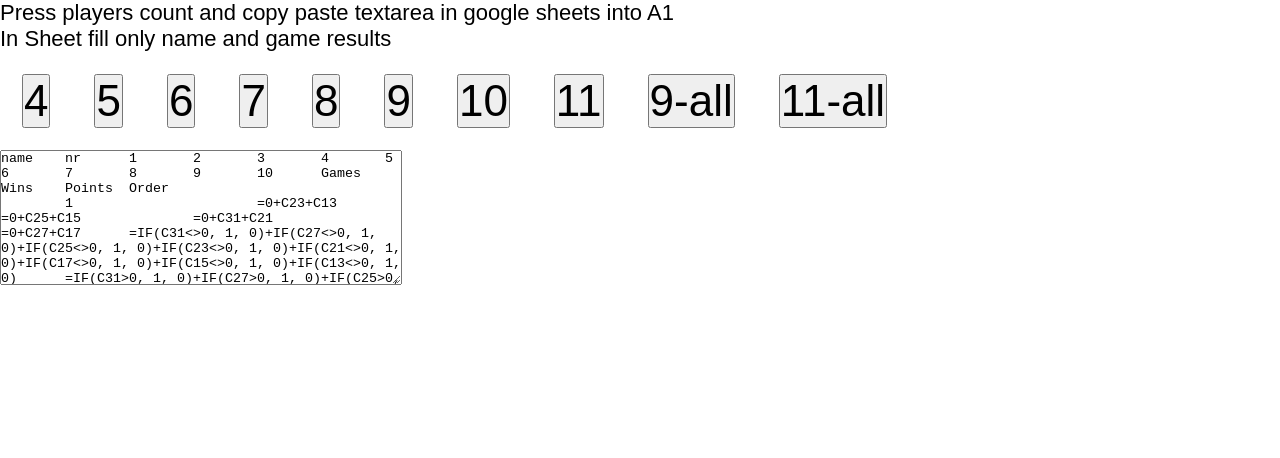
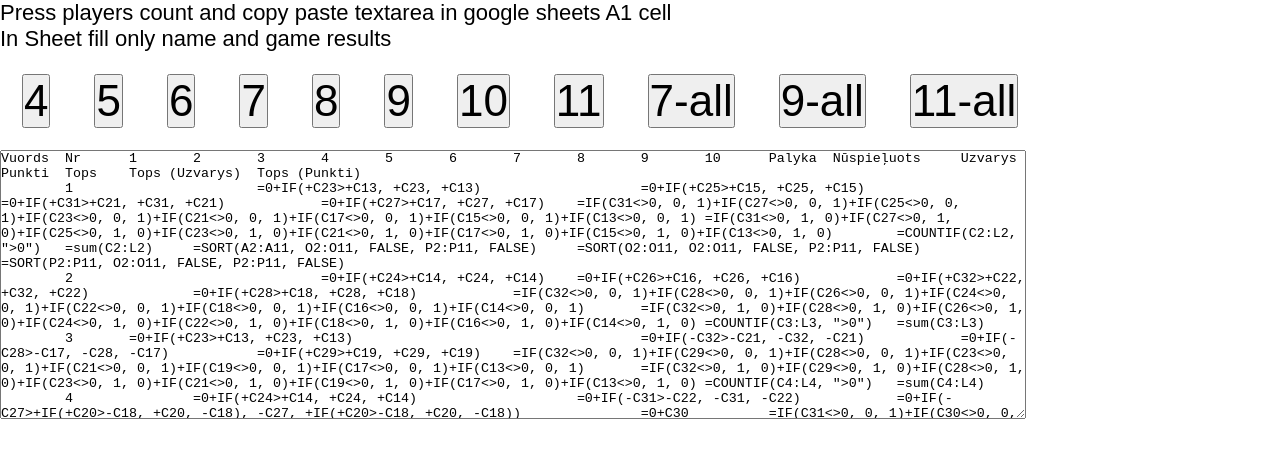
Before and after one commit to SmartRaccoons/KingOfTheCourt-sheet, a website: page index.html in a window 1280 px wide. Both pictures are taken after a click on the button "10". Drawn offline with Linux system fonts and the light colour scheme.

Commit message:
update excel table

```diff
--- a/generate.js
+++ b/generate.js
@@ -7,6 +7,7 @@
     5: [[[1, 2], [3, 5]], [[1, 3], [4, 5]], [[2, 5], [3, 4]], [[1, 5], [2, 4]], [[1, 4], [2, 3]]],
     6: [[[1, 3], [4, 6]], [[1, 4], [2, 5]], [[2, 4], [3, 6]], [[1, 6], [3, 5]], [[4, 5], [2, 6]], [[1, 5], [2, 3]]],
     7: [[[1, 6], [2, 3]], [[5, 7], [2, 4]], [[4, 7], [1, 3]], [[6, 7], [1, 5]], [[2, 7], [3, 5]], [[4, 6], [1, 7]], [[2, 6], [3, 7]], [[3, 6], [4, 5]], [[1, 4], [2, 5]]],
+    '7-all': [[[1, 3], [6, 7]], [[2, 4], [5, 7]], [[1, 6], [4, 7]], [[1, 2], [4, 5]], [[3, 4], [5, 6]], [[1, 5], [2, 6]], [[4, 6], [3, 7]], [[2, 7], [3, 6]], [[1, 7], [3, 5]], [[1, 4], [2, 3]], [[4, 7], [2, 5]]],
     8: [[[1, 3], [6, 8]], [[2, 4], [5, 7]], [[1, 6], [4, 7]], [[3, 8], [2, 5]], [[1, 2], [7, 8]], [[3, 4], [5, 6]], [[1, 5], [2, 6]], [[4, 8], [3, 7]], [[1, 8], [4, 5]], [[2, 7], [3, 6]], [[1, 7], [3, 5]], [[4, 6], [2, 8]], [[1, 4], [2, 3]], [[6, 7], [5, 8]]],
     9: [[['A', 'B'], ['C', 'D']], [[2, 5], [3, 4]], [['A', 'C'], ['B', 'D']], [[1, 5], [2, 4]], [['A', 'D'], ['B', 'C']], [[1, 2], [3, 5]], [['B', 2], ['A', 'C']], [[1, 3], [4, 5]], [['A', 5], ['B', 'D']], [[1, 4], [2, 3]], [['A', 4], [2, 3]], [['D', 1], ['C', 5]], [['B', 5], ['D', 3]], [['C', 2], [1, 4]], [['A', 3], [1, 2]], [['C', 4], ['B', 'D']], [['A', 'D'], [1, 5]], [['B', 'C'], [3, 4]]].map(function(teams) {
       return teams.map(function(team) {
@@ -25,25 +26,7 @@
         });
       });
     }),
-    // [ [1,	2],	[3,	9] ]
-    // [ [7, 9], [5,	8] ]
-    // [ [1,	7], [6, 9] ]
-    // [ [2, 8], [4, 6] ]
-    // [ [2,	3], [5, 6] ]
-    // [ [3, 6], [4, 9] ]
-    // [ [7,	8], [2, 6] ]
-    // [ [6,	8], [4, 5] ]
-    // [ [1,	3], [2, 4] ]
-    // [ [1,	5], [4,	8] ]
-    // [ [2,	7], [3, 4] ]
-    // [ [1,	8], [3, 7] ]
-    // [ [8, 9], [4,	7] ]
-    // [ [1,	6], [2, 5] ]
-    // [ [1,	4], [5, 7] ]
-    // [ [6, 7], [5, 9] ]
-    // [ [2,	9], [3, 8] ]
-    // [ [1,	9], [3,	5] ]
-    '9-all': [[[4, 8], [6, 7]], [[1, 9], [2, 6]], [[6, 9], [4, 5]], [[7, 8], [2, 9]], [[4, 6], [2, 3]], [[2, 4], [3, 7]], [[7, 9], [3, 6]], [[5, 7], [1, 6]], [[3, 8], [2, 5]], [[1, 3], [8, 9]], [[2, 8], [1, 4]], [[5, 8], [3, 9]], [[6, 8], [4, 9]], [[1, 7], [5, 9]], [[1, 8], [5, 6]], [[3, 4], [1, 5]], [[3, 5], [2, 7]], [[1, 2], [4, 7]]],
+    '9-all': [[[4, 8], [6, 7]], [[1, 9], [2, 6]], [[6, 9], [4, 5]], [[7, 8], [2, 9]], [[4, 6], [2, 3]], [[2, 4], [3, 7]], [[7, 9], [3, 6]], [[5, 7], [1, 6]], [[3, 8], [2, 5]], [[2, 8], [1, 4]], [[6, 8], [4, 9]], [[1, 7], [5, 9]], [[1, 8], [5, 6]], [[3, 4], [1, 5]], [[1, 3], [8, 9]], [[3, 5], [2, 7]], [[1, 2], [4, 7]], [[5, 8], [3, 9]]],
     10: [[[1, 2], [3, 5]], [['A', 'B'], ['C', 'E']], [[1, 3], [4, 5]], [['A', 'C'], ['D', 'E']], [[1, 5], [2, 4]], [['A', 'E'], ['B', 'D']], [[2, 5], [3, 4]], [['B', 'D'], ['C', 'E']], [[1, 4], [2, 3]], [['A', 'D'], ['B', 'C']], [[1, 2], ['C', 'E']], [['A', 'B'], [3, 5]], [[1, 3], ['D', 'E']], [['A', 'C'], [4, 5]], [[1, 5], ['B', 'D']], [['A', 'E'], [2, 4]], [[2, 5], ['C', 'D']], [['B', 'E'], [3, 4]], [[1, 4], ['B', 'C']], [['A', 'D'], [2, 3]]].map(function(teams) {
       return teams.map(function(team) {
         return team.map(function(player) {
@@ -194,8 +177,35 @@
     });
   })();
 
-  window.generate = function(combination) {
-    var columns, game, i, j, k, l, len, max, players, ref, ref1, ref2, row, table;
+  window.generate = function(combination, language = 'en') {
+    var _l, _l_strings, cell_pro, columns, game, i, j, k, l, len, len1, len2, max, n, o, player, players, ref, ref1, ref2, ref3, ref4, row, table, team;
+    _l_strings = {
+      en: {
+        Name: 'Name',
+        Left: 'Left',
+        Played: 'Played',
+        Wins: 'Wins',
+        Points: 'Points',
+        Top: 'Top',
+        Nr: 'Nr',
+        Game: 'Game',
+        Result: 'Result'
+      },
+      lg: {
+        Name: 'Vuords',
+        Left: 'Palyka',
+        Played: 'Nūspieļuots',
+        Wins: 'Uzvarys',
+        Points: 'Punkti',
+        Top: 'Tops',
+        Nr: 'Nr',
+        Game: 'Spēle',
+        Result: 'Rezultats'
+      }
+    };
+    _l = function(str) {
+      return _l_strings[language][str] || str;
+    };
     max = function(a) {
       return a.reduce((function(acc, b) {
         var m;
@@ -209,43 +219,63 @@
     };
     players = max(window.generate_combinations[combination]);
     columns = ['A', 'B', 'C', 'D', 'E', 'F', 'G', 'H', 'I', 'J', 'K', 'L', 'M', 'N', 'O', 'P', 'Q', 'R', 'S', 'T', 'U', 'V', 'W', 'X', 'Y', 'Z'];
-    table = [['name', 'nr']];
+    table = [[_l('Name'), _l('Nr')]];
     for (i = j = 1, ref = players; (1 <= ref ? j <= ref : j >= ref); i = 1 <= ref ? ++j : --j) {
       table[0][i + 1] = i;
     }
-    table[0][players + 2] = 'Games';
-    table[0][players + 3] = 'Wins';
-    table[0][players + 4] = 'Points';
-    table[0][players + 5] = 'Order';
+    table[0][players + 2] = _l('Left');
+    table[0][players + 3] = _l('Played');
+    table[0][players + 4] = _l('Wins');
+    table[0][players + 5] = _l('Points');
+    table[0][players + 6] = _l('Top');
+    table[0][players + 7] = `${_l('Top')} (${_l('Wins')}) `;
+    table[0][players + 8] = `${_l('Top')} (${_l('Points')}) `;
     for (i = k = 1, ref1 = players; (1 <= ref1 ? k <= ref1 : k >= ref1); i = 1 <= ref1 ? ++k : --k) {
       table[i] = ['', i];
-      table[i][players + 4] = `=sum(C${i + 1}:${columns[players + 1]}${i + 1})`;
+      table[i][players + 4] = `=COUNTIF(C${i + 1}:${columns[players + 1]}${i + 1}, ">0")`;
+      table[i][players + 5] = `=sum(C${i + 1}:${columns[players + 1]}${i + 1})`;
     }
-    table[1][players + 5] = `=SORT(B2:B${players + 1}, ${columns[players + 3]}2:${columns[players + 3]}${players + 1}, FALSE, ${columns[players + 4]}2:${columns[players + 4]}${players + 1}, FALSE)`;
-    table[1][players + 6] = `=SORT(A2:A${players + 1}, ${columns[players + 3]}2:${columns[players + 3]}${players + 1}, FALSE, ${columns[players + 4]}2:${columns[players + 4]}${players + 1}, FALSE)`;
+    table[1][players + 6] = `=SORT(A2:A${players + 1}, ${columns[players + 4]}2:${columns[players + 4]}${players + 1}, FALSE, ${columns[players + 5]}2:${columns[players + 5]}${players + 1}, FALSE)`;
+    table[1][players + 7] = `=SORT(${columns[players + 4]}2:${columns[players + 4]}${players + 1}, ${columns[players + 4]}2:${columns[players + 4]}${players + 1}, FALSE, ${columns[players + 5]}2:${columns[players + 5]}${players + 1}, FALSE)`;
+    table[1][players + 8] = `=SORT(${columns[players + 5]}2:${columns[players + 5]}${players + 1}, ${columns[players + 4]}2:${columns[players + 4]}${players + 1}, FALSE, ${columns[players + 5]}2:${columns[players + 5]}${players + 1}, FALSE)`;
     row = players + 1;
-    // table[row] = ['', 'Win points']
-    // for i in [1..players]
-    //   table[players + 1][i + 1] = 1000
-    // row++
-    table[row] = ['Nr', 'Game', 'Result'];
+    table[row] = [_l('Nr'), _l('Game'), _l('Result')];
     ref2 = window.generate_combinations[combination];
     for (i = l = 0, len = ref2.length; l < len; i = ++l) {
       game = ref2[i];
       row++;
-      table[row] = [i + 1, `${game[0].join('&')} VS ${game[1].join('&')}`];
-      table[row][4] = `=CONCATENATE(A${game[0][0] + 1}, " & ", A${game[0][1] + 1}, " VS ", A${game[1][0] + 1}, " & ", A${game[1][1] + 1})`;
-      table[game[0][0]][game[0][1] + 1] = table[game[0][1]][game[0][0] + 1] = `=0+C${row + 1}${table[game[0][0]][game[0][1] + 1] ? table[game[0][0]][game[0][1] + 1].substr(2) : ''}`;
-      table[game[1][0]][game[1][1] + 1] = table[game[1][1]][game[1][0] + 1] = `=0-C${row + 1} ${table[game[1][0]][game[1][1] + 1] ? table[game[1][0]][game[1][1] + 1].substr(2) : ''}`;
-      table[game[0][0]][players + 2] = `=IF(C${row + 1}<>0, 1, 0)${table[game[0][0]][players + 2] ? `+${table[game[0][0]][players + 2].substr(1)}` : ''}`;
-      table[game[0][0]][players + 3] = `=IF(C${row + 1}>0, 1, 0)${table[game[0][0]][players + 3] ? `+${table[game[0][0]][players + 3].substr(1)}` : ''}`;
-      table[game[1][0]][players + 2] = `=IF(C${row + 1}<>0, 1, 0)${table[game[1][0]][players + 2] ? `+${table[game[1][0]][players + 2].substr(1)}` : ''}`;
-      table[game[1][0]][players + 3] = `=IF(C${row + 1}<0, 1, 0)${table[game[1][0]][players + 3] ? `+${table[game[1][0]][players + 3].substr(1)}` : ''}`;
-      table[game[0][1]][players + 2] = `=IF(C${row + 1}<>0, 1, 0)${table[game[0][1]][players + 2] ? `+${table[game[0][1]][players + 2].substr(1)}` : ''}`;
-      table[game[0][1]][players + 3] = `=IF(C${row + 1}>0, 1, 0)${table[game[0][1]][players + 3] ? `+${table[game[0][1]][players + 3].substr(1)}` : ''}`;
-      table[game[1][1]][players + 2] = `=IF(C${row + 1}<>0, 1, 0)${table[game[1][1]][players + 2] ? `+${table[game[1][1]][players + 2].substr(1)}` : ''}`;
-      table[game[1][1]][players + 3] = `=IF(C${row + 1}<0, 1, 0)${table[game[1][1]][players + 3] ? `+${table[game[1][1]][players + 3].substr(1)}` : ''}`;
+      table[row] = [i + 1, `${game[0].join('&')} vs ${game[1].join('&')}`];
+      table[row][4] = `=CONCATENATE(A${game[0][0] + 1}, " & ", A${game[0][1] + 1}, " vs ", A${game[1][0] + 1}, " & ", A${game[1][1] + 1})`;
+      cell_pro = function(value, sign = '+') {
+        var cell, cell_prev;
+        cell = `${sign}C${row + 1}`;
+        if (!value) {
+          return `=0${cell}`;
+        }
+        cell_prev = value.substr(2);
+        return `=0+IF(${cell}>${cell_prev}, ${cell}, ${cell_prev})`;
+      };
+      table[game[0][0]][game[0][1] + 1] = table[game[0][1]][game[0][0] + 1] = cell_pro(table[game[0][0]][game[0][1] + 1]);
+      table[game[1][0]][game[1][1] + 1] = table[game[1][1]][game[1][0] + 1] = cell_pro(table[game[1][0]][game[1][1] + 1], '-');
+      ref3 = [0, 1];
+      for (n = 0, len1 = ref3.length; n < len1; n++) {
+        team = ref3[n];
+        ref4 = [0, 1];
+        for (o = 0, len2 = ref4.length; o < len2; o++) {
+          player = ref4[o];
+          table[game[team][player]][players + 2] = `=IF(C${row + 1}<>0, 0, 1)${table[game[team][player]][players + 2] ? `+${table[game[team][player]][players + 2].substr(1)}` : ''}`;
+          table[game[team][player]][players + 3] = `=IF(C${row + 1}<>0, 1, 0)${table[game[team][player]][players + 3] ? `+${table[game[team][player]][players + 3].substr(1)}` : ''}`;
+        }
+      }
     }
+    table[row + 1] = [
+      (() => {
+        return {
+          '7-all': '4+7 pair have additional game together (the last one) - in the table we take only one game in to count (better one)',
+          '11-all': '4+7 pair have additional game together (the last one) - in the table we take only one game in to count (better one)'
+        }[combination] || '';
+      })()
+    ];
     return table.map(function(row) {
       return row.join("\t");
     }).join("\n");
--- a/index.html
+++ b/index.html
@@ -11,11 +11,11 @@
             html{height: 100%;}
             body{font: 22px/26px arial;}
             button{font-size: 2em;margin:0.5em}
-            textarea{width:30em; height:10em}
+            textarea{width:80%; height:20em}
         </style>
     </head>
 <body>
-Press players count and copy paste textarea in google sheets into A1<br />
+Press players count and copy paste textarea in google sheets A1 cell<br />
 In Sheet fill only name and game results
 
 <div id='buttons'></div>
@@ -28,7 +28,7 @@ In Sheet fill only name and game results
       var button = document.createElement('button');
       button.innerHTML = id;
       button.onclick = function () {
-        document.getElementById("result").value = window.generate(id) ;
+        document.getElementById("result").value = window.generate(id, window.location.href.indexOf("lang=lg") ? 'lg' : 'en') ;
       };
       buttons.appendChild(button);
     });
```
Also changed, not shown: generate.coffee (+91 -62 lines).
